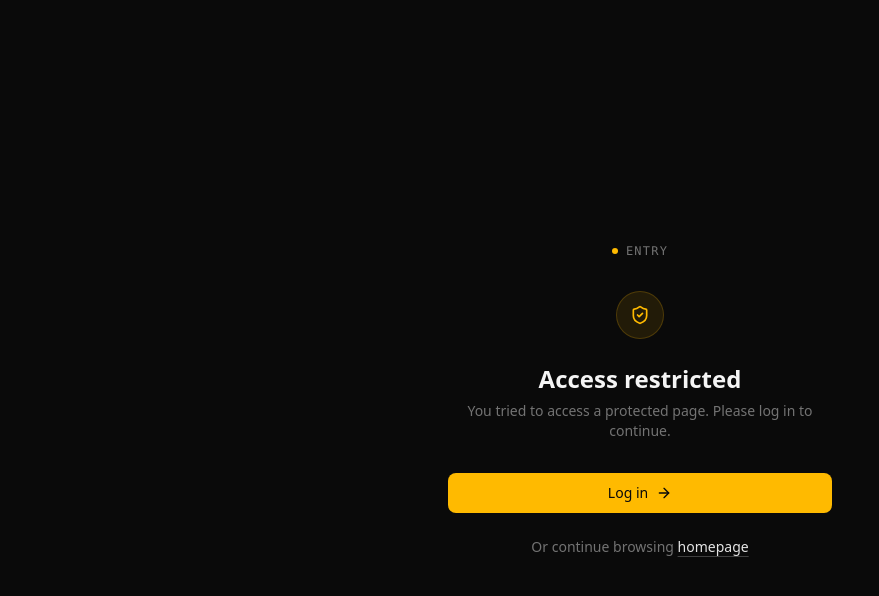
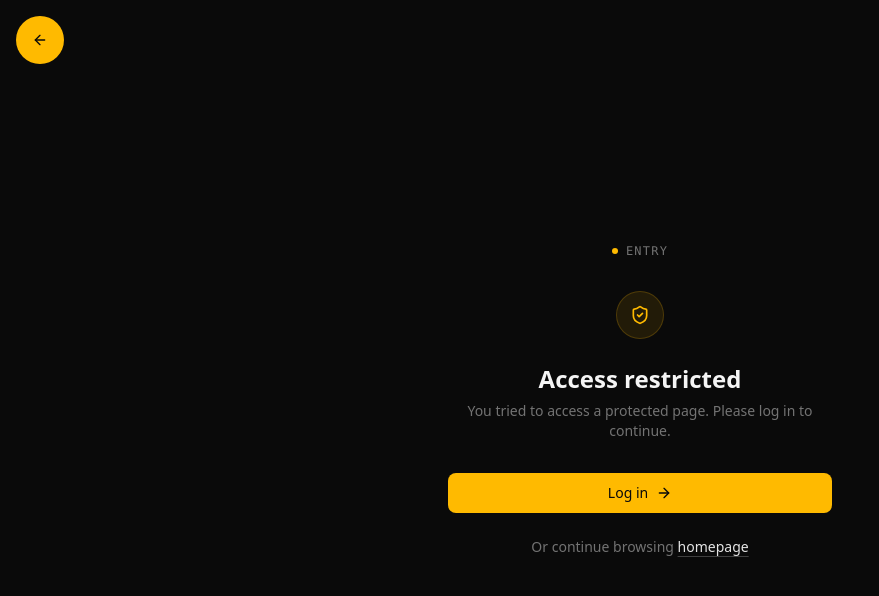
Before and after one commit to fexell/entry-boilerplate, a Next.js app in the folder frontend/: page /auth/protected in a window 1280 px wide. Shown: the top 596 px of the page, without its empty margins (0-879 px from the left). Built offline with nearby package versions, Linux system fonts and the light colour scheme; no server answers.

Commit message:
Changed --primary-color to (example) --primary-color/20

```diff
--- a/frontend/src/app/auth/layout.jsx
+++ b/frontend/src/app/auth/layout.jsx
@@ -2,6 +2,8 @@
 
 import { useEffect } from "react"
 import { useRouter } from "next/navigation"
+import Link from "next/link"
+import { ArrowLeft } from "lucide-react"
 
 import useAuthStore from '@/store/useAuthStore'
 
@@ -22,6 +24,11 @@ const AuthLayout = ({ children }) => {
     <>
       <div
         className="auth flex flex-col items-center justify-center min-h-screen max-h-screen bg-neutral-950">
+        <Link
+          href="/"
+          className="absolute top-4 left-4 flex w-12 h-12 rounded-full justify-center items-center gap-2 tracking-widest text-neutral-950 bg-(--primary-color) hover:bg-(--primary-color-hover)/80">
+          <ArrowLeft className="w-4 h-4" />
+        </Link>
         <div className="auth-container w-105">
           {children}
         </div>
--- a/frontend/src/app/settings/security/SecurityForm.jsx
+++ b/frontend/src/app/settings/security/SecurityForm.jsx
@@ -121,7 +121,7 @@ const SecuritySettingsPage = () => {
         </h2>
 
         {twoFactorMessage && (
-          <div className="flex items-start gap-3 bg-(--primary-color-10) border border-(--primary-color-20) rounded-lg px-4 py-3.5 mb-5 max-w-md">
+          <div className="flex items-start gap-3 bg-(--primary-color)/10 border border-(--primary-color)/20 rounded-lg px-4 py-3.5 mb-5 max-w-md">
             <CircleCheck className="w-4 h-4 text-(--primary-color) mt-0.5 shrink-0" />
             <p className="text-sm text-amber-300">{twoFactorMessage}</p>
           </div>
@@ -177,7 +177,7 @@ const SecuritySettingsPage = () => {
         </h2>
 
         {passwordSaved && (
-          <div className="flex items-start gap-3 bg-() border border-(--primary-color-20) rounded-lg px-4 py-3.5 mb-5 max-w-md">
+          <div className="flex items-start gap-3 bg-() border border-(--primary-color)/20 rounded-lg px-4 py-3.5 mb-5 max-w-md">
             <CircleCheck className="w-4 h-4 text-(--primary-color) mt-0.5 shrink-0" />
             <p className="text-sm text-amber-300">Password updated successfully.</p>
           </div>
```
